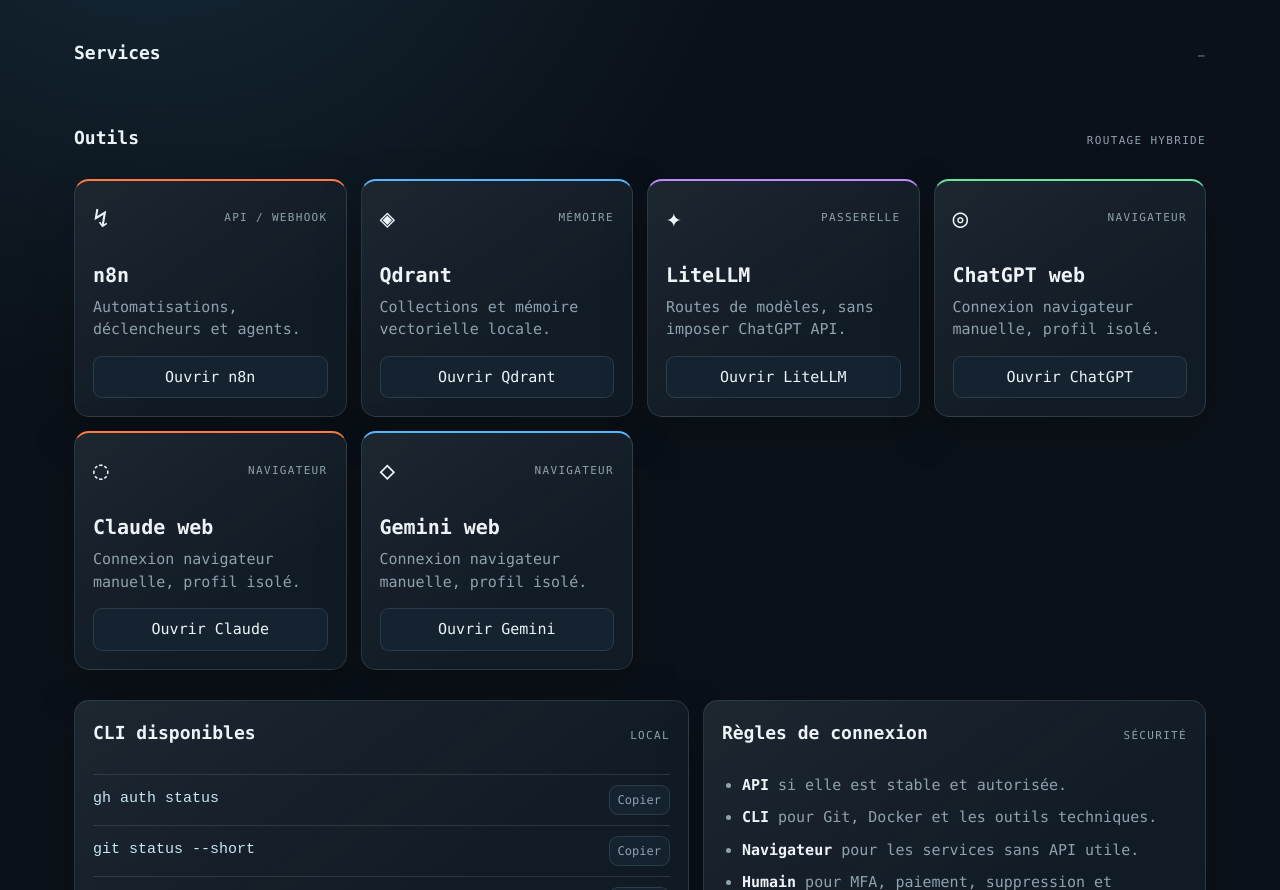
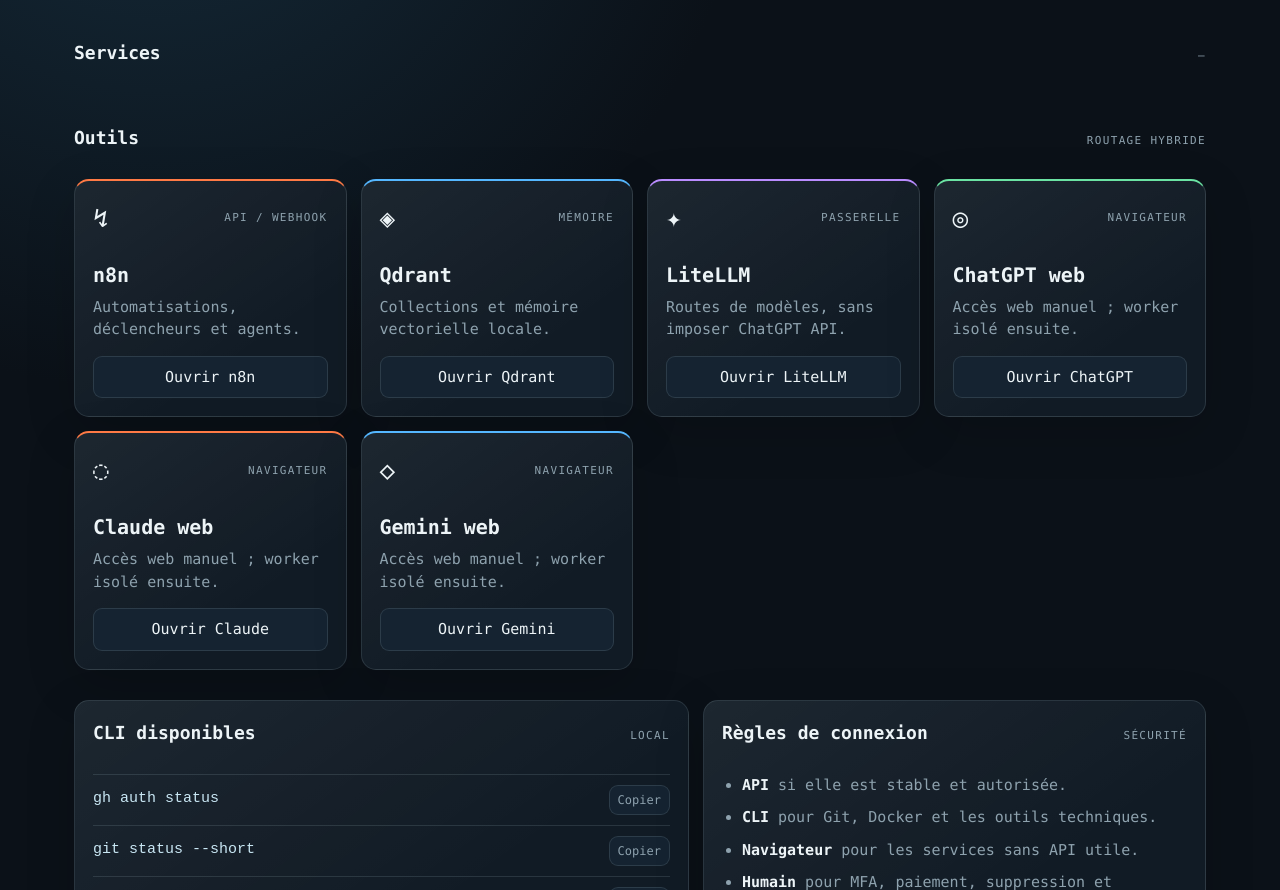
Before and after one commit to propann/super-ia, a plain HTML site: page dashboard/public/index.html in a window 1280 px wide. Shown: the part 210-1100 px from the top of the page. Drawn offline with Linux system fonts and the light colour scheme; no server answers.

Commit message:
docs: clarify browser connector rollout

```diff
--- a/dashboard/public/index.html
+++ b/dashboard/public/index.html
@@ -43,17 +43,17 @@
           </article>
           <article class="card tool-card accent-green">
             <div class="card-top"><span class="icon">◎</span><span class="mode">NAVIGATEUR</span></div>
-            <h3>ChatGPT web</h3><p>Connexion navigateur manuelle, profil isolé.</p>
+            <h3>ChatGPT web</h3><p>Accès web manuel ; worker isolé ensuite.</p>
             <a class="button" href="https://chatgpt.com/" target="_blank" rel="noreferrer">Ouvrir ChatGPT</a>
           </article>
           <article class="card tool-card accent-orange">
             <div class="card-top"><span class="icon">◌</span><span class="mode">NAVIGATEUR</span></div>
-            <h3>Claude web</h3><p>Connexion navigateur manuelle, profil isolé.</p>
+            <h3>Claude web</h3><p>Accès web manuel ; worker isolé ensuite.</p>
             <a class="button" href="https://claude.ai/" target="_blank" rel="noreferrer">Ouvrir Claude</a>
           </article>
           <article class="card tool-card accent-blue">
             <div class="card-top"><span class="icon">◇</span><span class="mode">NAVIGATEUR</span></div>
-            <h3>Gemini web</h3><p>Connexion navigateur manuelle, profil isolé.</p>
+            <h3>Gemini web</h3><p>Accès web manuel ; worker isolé ensuite.</p>
             <a class="button" href="https://gemini.google.com/" target="_blank" rel="noreferrer">Ouvrir Gemini</a>
           </article>
         </div>
```
